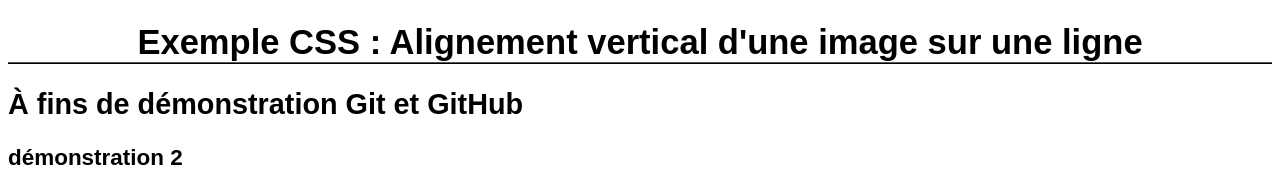
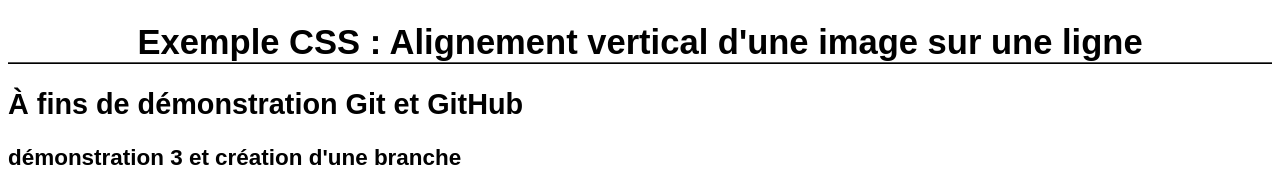
Before and after one commit to mhermet/demo203D, a plain HTML site: page index.html in a window 1280 px wide. Shown: the top 192 px of the page. Drawn offline with Linux system fonts and the light colour scheme; grey boxes are pictures that could not be loaded.

Commit message:
commit sur branche demo203Dext1

```diff
--- a/index.html
+++ b/index.html
@@ -20,7 +20,7 @@
 <body>
 	<h1>Exemple CSS : Alignement vertical d'une image sur une ligne</h1>
 	<h2>À fins de démonstration Git et GitHub</h2>
-	<h3>démonstration 2</h3>
+	<h3>démonstration 3 et création d'une branche</h3>
 
 	<section>
 		<img src="http://www.w3.org/html/logo/downloads/HTML5_Logo_256.png" alt="Logo HTML5" id="logo" />
```
